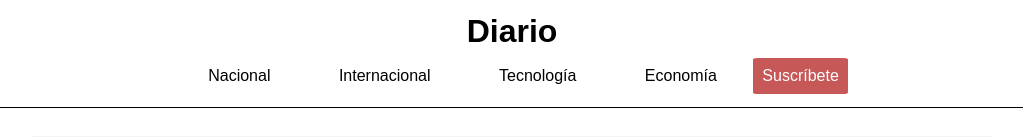
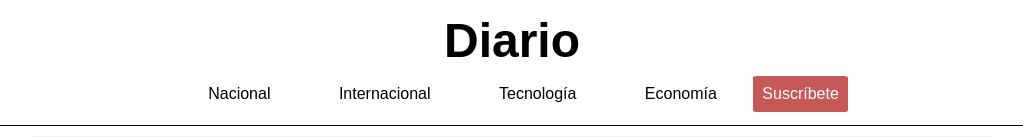
Before and after one commit to juliodelfos/revista, a plain HTML site: page index-mew.html in a window 1280 px wide. Shown: the top 137 px of the page, without its empty margins (128-1151 px from the left). Drawn offline with Linux system fonts and the light colour scheme.

```diff
--- a/assets/sass/layout/_navigation.scss
+++ b/assets/sass/layout/_navigation.scss
@@ -19,7 +19,7 @@
         border-bottom: 1px solid black;
     }
     &__logo {
-        font-size: 2rem;
+        font-size: 3rem;
         font-weight: bold;
         display: flex;
         justify-content: center;
--- a/index-mew.html
+++ b/index-mew.html
@@ -31,6 +31,10 @@
     <br>
     <br>
     <br>
+
+    <main class="main">
+
+    </main>
 
     <div class="contenedor">
 
```
Also changed, not shown: assets/css/main.css.
